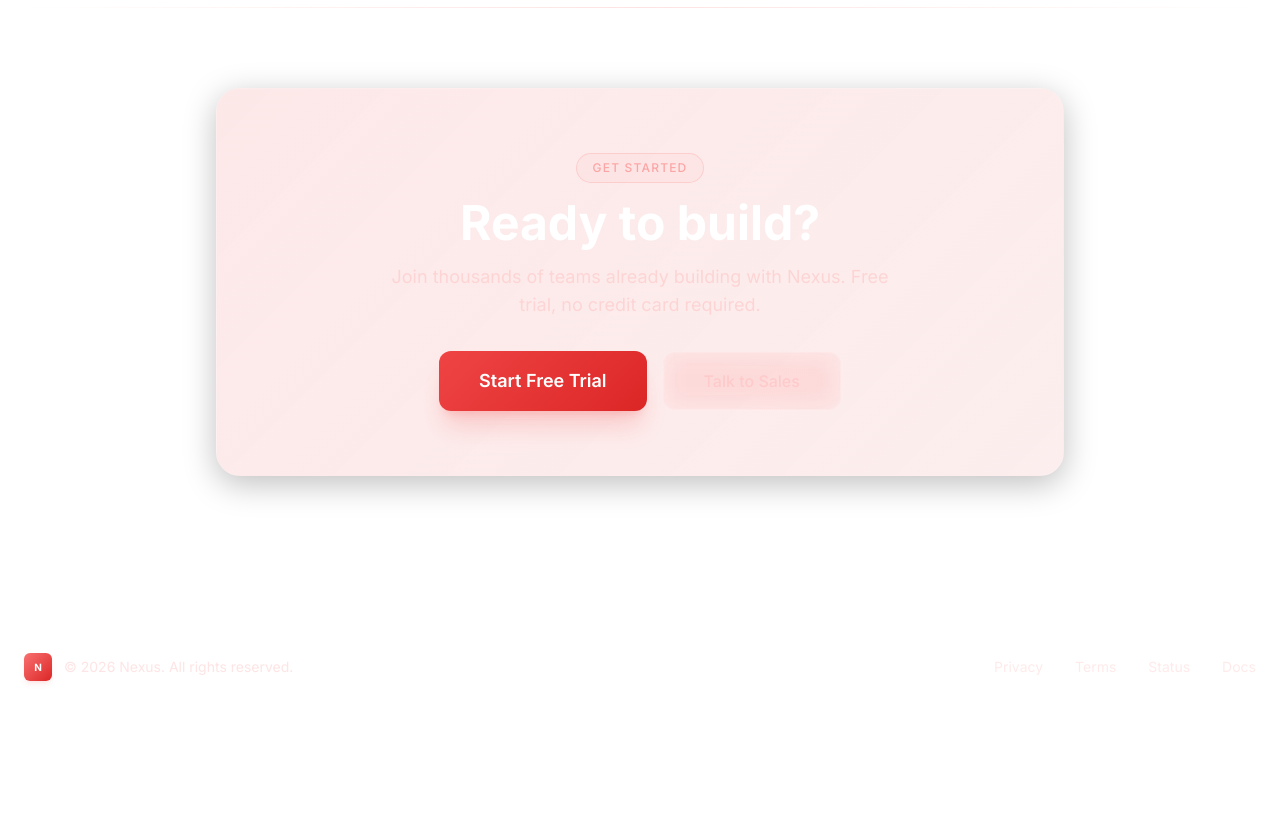
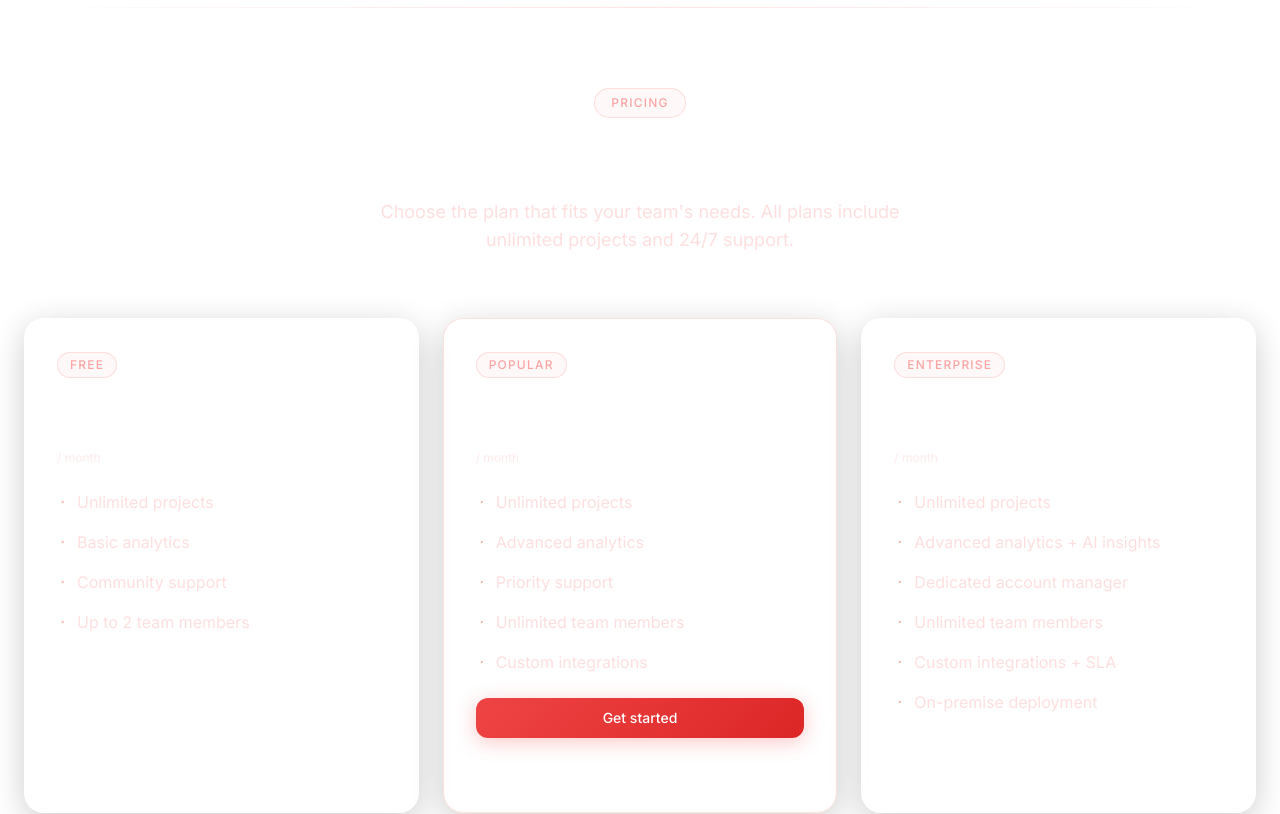
Before and after one commit to fp101fs/shenanigans-temp-deleteme, a Next.js app: page / in a window 1280 px wide. Shown: the part 1720-2534 px from the top of the page. Before the commit the page ends 2449 px from the top, so only its background shows below. Built offline with nearby package versions, Linux system fonts and the light colour scheme.

Commit message:
AI: now add a "Pricing" section to the homepage and make sure th

```diff
--- a/app/page.tsx
+++ b/app/page.tsx
@@ -356,7 +356,7 @@ const Navigation = () => {
             Features
           </a>
           <a
-            href="#"
+            href="#pricing"
             className="text-red-200/70 transition-all duration-300 hover:text-white hover:drop-shadow-[0_0_8px_rgba(239,68,68,0.5)]"
           >
             Pricing
@@ -606,6 +606,172 @@ export default function Home() {
         <div className="h-px bg-gradient-to-r from-transparent via-red-400/20 to-transparent" />
       </div>
 
+      {/* ── Pricing ── */}
+      <section id="pricing" className="relative z-10 mx-auto max-w-7xl px-6 pb-28 pt-20">
+        <div className="mb-16 text-center">
+          <span className="mb-4 inline-block rounded-full border border-red-400/20 bg-red-400/5 px-4 py-1.5 text-xs font-medium uppercase tracking-widest text-red-300">
+            Pricing
+          </span>
+          <h2 className="mb-4 text-4xl font-bold text-white md:text-5xl">
+            Simple, transparent pricing
+          </h2>
+          <p className="mx-auto max-w-xl text-lg text-red-200/60">
+            Choose the plan that fits your team&apos;s needs. All plans include unlimited projects and 24/7 support.
+          </p>
+        </div>
+
+        <div className="grid gap-6 md:grid-cols-1 lg:grid-cols-3">
+          {/* Free Card */}
+          <div className="group glass-card p-8 transition-all duration-700 ease-out hover:-translate-y-2">
+            <div className="mb-4 inline-flex items-center gap-2 rounded-full border border-red-400/20 bg-red-400/5 px-3 py-1 text-xs font-medium uppercase tracking-widest text-red-300">
+              Free
+            </div>
+            <h3 className="mb-5 text-3xl font-bold text-white">
+              $0
+            </h3>
+            <p className="mb-6 text-xs text-red-200/40">
+              / month
+            </p>
+            <ul className="space-y-4 text-left text-red-200/60">
+              <li className="flex items-center gap-2">
+                <svg className="h-3 w-3 text-red-400" viewBox="0 0 24 24" fill="currentColor">
+                  <path d="M9 12l2 2 4-4" />
+                </svg>
+                Unlimited projects
+              </li>
+              <li className="flex items-center gap-2">
+                <svg className="h-3 w-3 text-red-400" viewBox="0 0 24 24" fill="currentColor">
+                  <path d="M9 12l2 2 4-4" />
+                </svg>
+                Basic analytics
+              </li>
+              <li className="flex items-center gap-2">
+                <svg className="h-3 w-3 text-red-400" viewBox="0 0 24 24" fill="currentColor">
+                  <path d="M9 12l2 2 4-4" />
+                </svg>
+                Community support
+              </li>
+              <li className="flex items-center gap-2">
+                <svg className="h-3 w-3 text-red-400" viewBox="0 0 24 24" fill="currentColor">
+                  <path d="M9 12l2 2 4-4" />
+                </svg>
+                Up to 2 team members
+              </li>
+            </ul>
+            <button className="glass-button w-full mt-6 rounded-xl px-5 py-2.5 text-sm font-medium text-white transition-all duration-300 hover:bg-white/15">
+              Get started
+            </button>
+          </div>
+
+          {/* Pro Card - Popular */}
+          <div className="group glass-card p-8 transition-all duration-700 ease-out hover:-translate-y-2 border border-red-400/20">
+            <div className="mb-4 inline-flex items-center gap-2 rounded-full border border-red-400/20 bg-red-400/5 px-3 py-1 text-xs font-medium uppercase tracking-widest text-red-300">
+              Popular
+            </div>
+            <h3 className="mb-5 text-3xl font-bold text-white">
+              $29
+            </h3>
+            <p className="mb-6 text-xs text-red-200/40">
+              / month
+            </p>
+            <ul className="space-y-4 text-left text-red-200/60">
+              <li className="flex items-center gap-2">
+                <svg className="h-3 w-3 text-red-400" viewBox="0 0 24 24" fill="currentColor">
+                  <path d="M9 12l2 2 4-4" />
+                </svg>
+                Unlimited projects
+              </li>
+              <li className="flex items-center gap-2">
+                <svg className="h-3 w-3 text-red-400" viewBox="0 0 24 24" fill="currentColor">
+                  <path d="M9 12l2 2 4-4" />
+                </svg>
+                Advanced analytics
+              </li>
+              <li className="flex items-center gap-2">
+                <svg className="h-3 w-3 text-red-400" viewBox="0 0 24 24" fill="currentColor">
+                  <path d="M9 12l2 2 4-4" />
+                </svg>
+                Priority support
+              </li>
+              <li className="flex items-center gap-2">
+                <svg className="h-3 w-3 text-red-400" viewBox="0 0 24 24" fill="currentColor">
+                  <path d="M9 12l2 2 4-4" />
+                </svg>
+                Unlimited team members
+              </li>
+              <li className="flex items-center gap-2">
+                <svg className="h-3 w-3 text-red-400" viewBox="0 0 24 24" fill="currentColor">
+                  <path d="M9 12l2 2 4-4" />
+                </svg>
+                Custom integrations
+              </li>
+            </ul>
+            <button className="glass-button-primary w-full mt-6 rounded-xl px-5 py-2.5 text-sm font-medium text-white">
+              Get started
+            </button>
+          </div>
+
+          {/* Enterprise Card */}
+          <div className="group glass-card p-8 transition-all duration-700 ease-out hover:-translate-y-2">
+            <div className="mb-4 inline-flex items-center gap-2 rounded-full border border-red-400/20 bg-red-400/5 px-3 py-1 text-xs font-medium uppercase tracking-widest text-red-300">
+              Enterprise
+            </div>
+            <h3 className="mb-5 text-3xl font-bold text-white">
+              $99
+            </h3>
+            <p className="mb-6 text-xs text-red-200/40">
+              / month
+            </p>
+            <ul className="space-y-4 text-left text-red-200/60">
+              <li className="flex items-center gap-2">
+                <svg className="h-3 w-3 text-red-400" viewBox="0 0 24 24" fill="currentColor">
+                  <path d="M9 12l2 2 4-4" />
+                </svg>
+                Unlimited projects
+              </li>
+              <li className="flex items-center gap-2">
+                <svg className="h-3 w-3 text-red-400" viewBox="0 0 24 24" fill="currentColor">
+                  <path d="M9 12l2 2 4-4" />
+                </svg>
+                Advanced analytics + AI insights
+              </li>
+              <li className="flex items-center gap-2">
+                <svg className="h-3 w-3 text-red-400" viewBox="0 0 24 24" fill="currentColor">
+                  <path d="M9 12l2 2 4-4" />
+                </svg>
+                Dedicated account manager
+              </li>
+              <li className="flex items-center gap-2">
+                <svg className="h-3 w-3 text-red-400" viewBox="0 0 24 24" fill="currentColor">
+                  <path d="M9 12l2 2 4-4" />
+                </svg>
+                Unlimited team members
+              </li>
+              <li className="flex items-center gap-2">
+                <svg className="h-3 w-3 text-red-400" viewBox="0 0 24 24" fill="currentColor">
+                  <path d="M9 12l2 2 4-4" />
+                </svg>
+                Custom integrations + SLA
+              </li>
+              <li className="flex items-center gap-2">
+                <svg className="h-3 w-3 text-red-400" viewBox="0 0 24 24" fill="currentColor">
+                  <path d="M9 12l2 2 4-4" />
+                </svg>
+                On-premise deployment
+              </li>
+            </ul>
+            <button className="glass-button w-full mt-6 rounded-xl px-5 py-2.5 text-sm font-medium text-white transition-all duration-300 hover:bg-white/15">
+              Contact sales
+            </button>
+          </div>
+        </div>
+      </section>
+
+      {/* ── Divider ── */}
+      <div className="relative z-10 mx-auto max-w-7xl px-6">
+        <div className="h-px bg-gradient-to-r from-transparent via-red-400/20 to-transparent" />
+      </div>
+
       {/* ── CTA ── */}
       <section
         ref={ctaRef}
```
